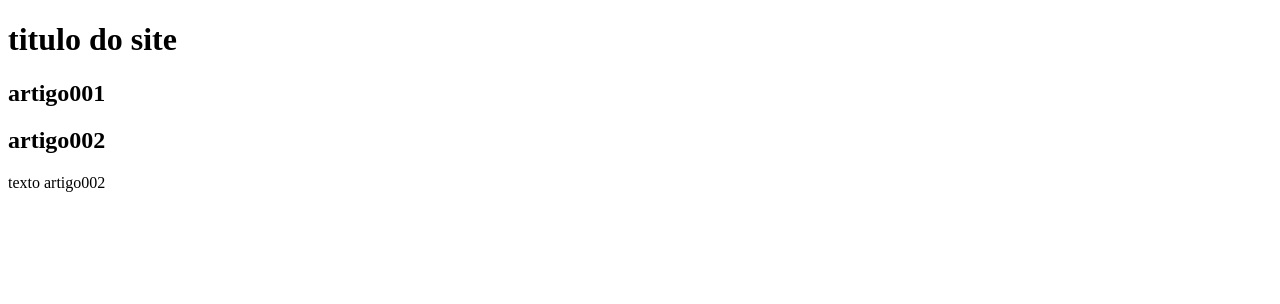
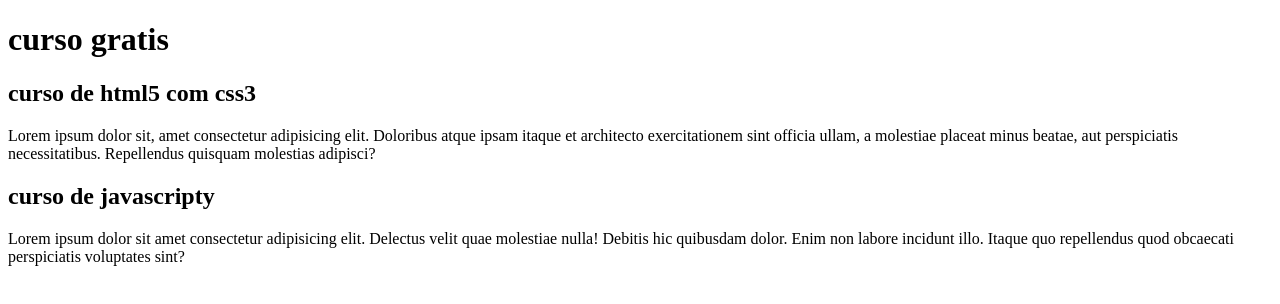
Before and after one commit to gabrielpassos2002/projeto-site, a plain HTML site: page index.html in a window 1280 px wide. Drawn offline with Linux system fonts and the light colour scheme.

Commit message:
comecei a escrever tudo

```diff
--- a/index.html
+++ b/index.html
@@ -8,14 +8,18 @@
 <body>
     <main>
         <header>
-            <h1>titulo do site</h1>
+            <h1> curso gratis</h1>
         </header>
         <article>
-            <h2>artigo001</h2>
+            <h2>curso de html5 com css3</h2>
+            <p>
+            Lorem ipsum dolor sit, amet consectetur adipisicing elit. Doloribus atque ipsam itaque et architecto exercitationem sint officia ullam, a molestiae placeat minus beatae, aut perspiciatis necessitatibus. Repellendus quisquam molestias adipisci?
+            </p>
+
         </article>
         <article>
-            <h2>artigo002</h2>
-            <p>texto artigo002</p>
+            <h2>curso de javascripty</h2>
+            <p>Lorem ipsum dolor sit amet consectetur adipisicing elit. Delectus velit quae molestiae nulla! Debitis hic quibusdam dolor. Enim non labore incidunt illo. Itaque quo repellendus quod obcaecati perspiciatis voluptates sint?</p>
         </article>
 
     </main>
```
